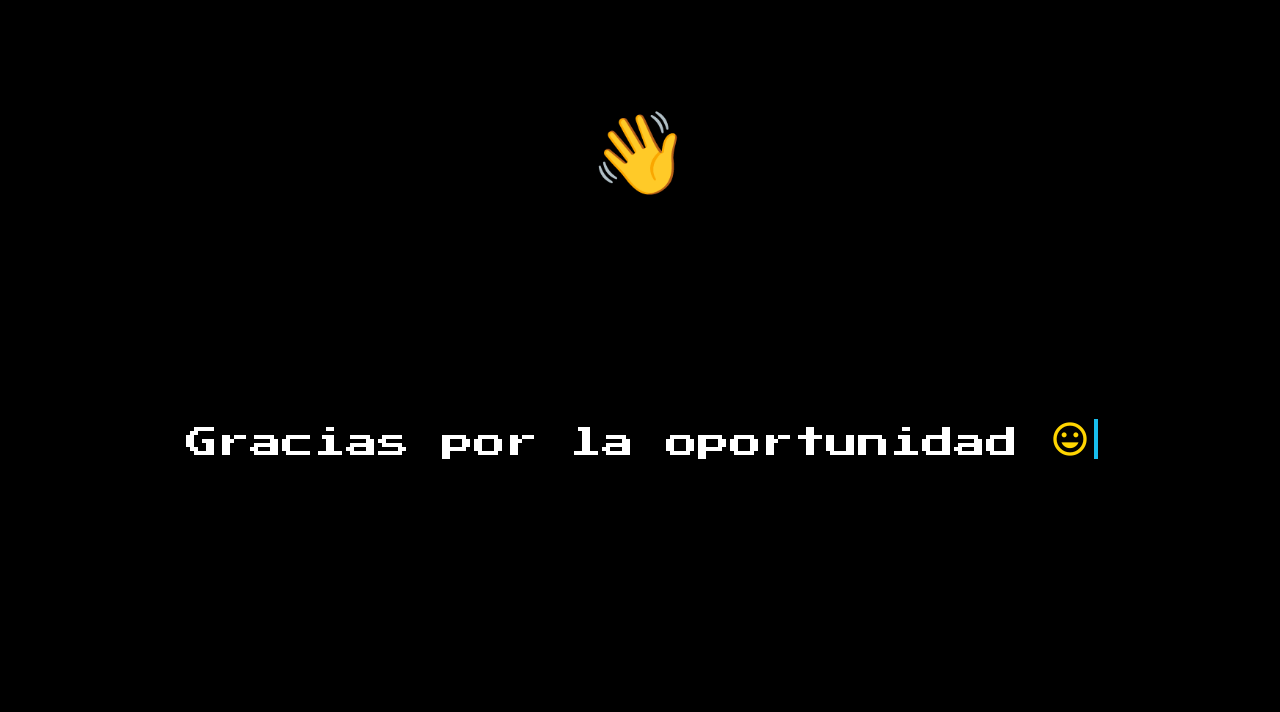
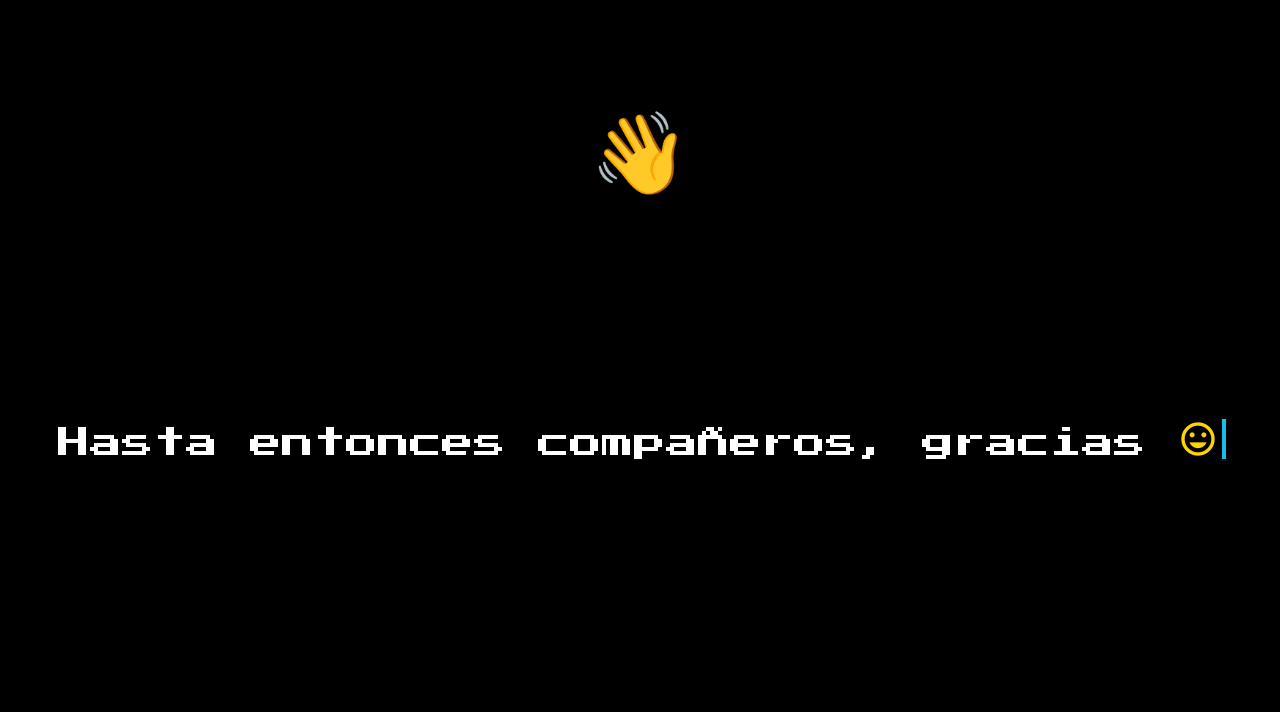
Before and after one commit to LuisGArocheM/despedida, a plain HTML site: page index.html in a window 1280 px wide. Drawn offline with Linux system fonts and the light colour scheme.

Commit message:
Update index.html

```diff
--- a/index.html
+++ b/index.html
@@ -68,7 +68,7 @@
 <body>
     <div class="wave">👋</div>
     <div>
-        <p>Gracias por la oportunidad <span style="font-size: 40px; color: rgb(255, 213, 0);" class="material-icons">
+        <p>Hasta entonces compañeros, gracias <span style="font-size: 40px; color: rgb(255, 213, 0);" class="material-icons">
                mood
             </span></p>
     </div>
```
